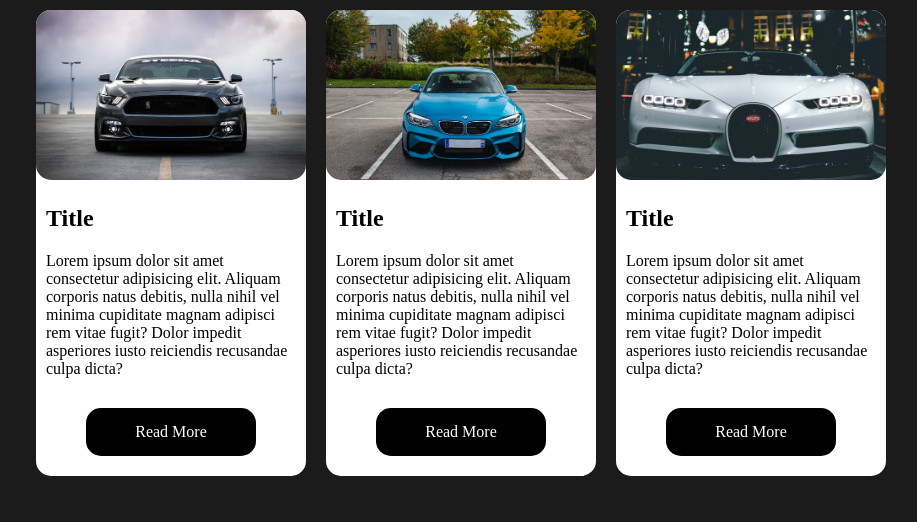
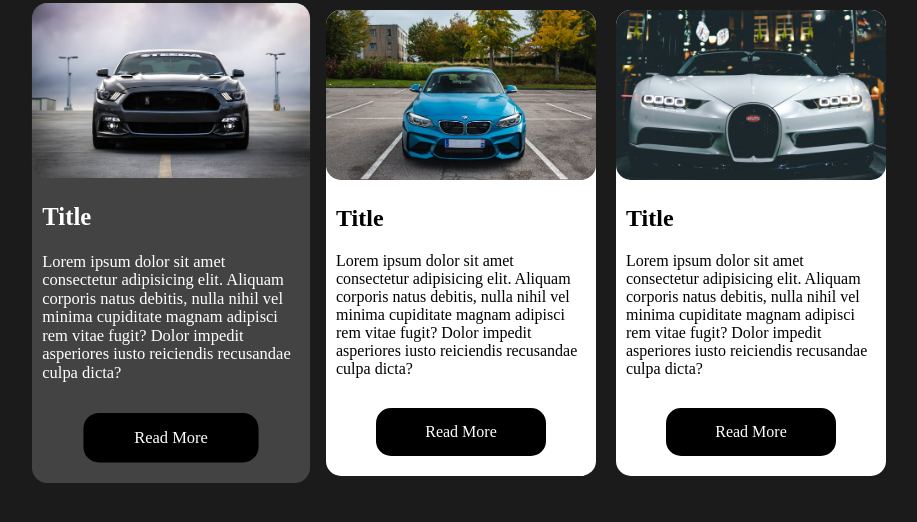
Before and after one commit to randhavevaibhav/Flex-box-remote, a plain HTML site: page index.html in a window 1280 px wide. In both pictures the pointer is over the element 350 px from the left and 243 px from the top of the page. Shown: the whole page, without its empty margins (179-1096 px from the left). Drawn offline with Linux system fonts and the light colour scheme.

Commit message:
adding hover effects on cards

```diff
--- a/style.css
+++ b/style.css
@@ -55,3 +55,11 @@ body {
   margin: 20px 50px;
   border-radius: 15px;
 }
+
+.card:hover {
+  background-color: rgb(67, 67, 67);
+  color: white;
+  cursor: pointer;
+  transform: scale(1.03);
+  transition: transform 0.7s ease;
+}
```
